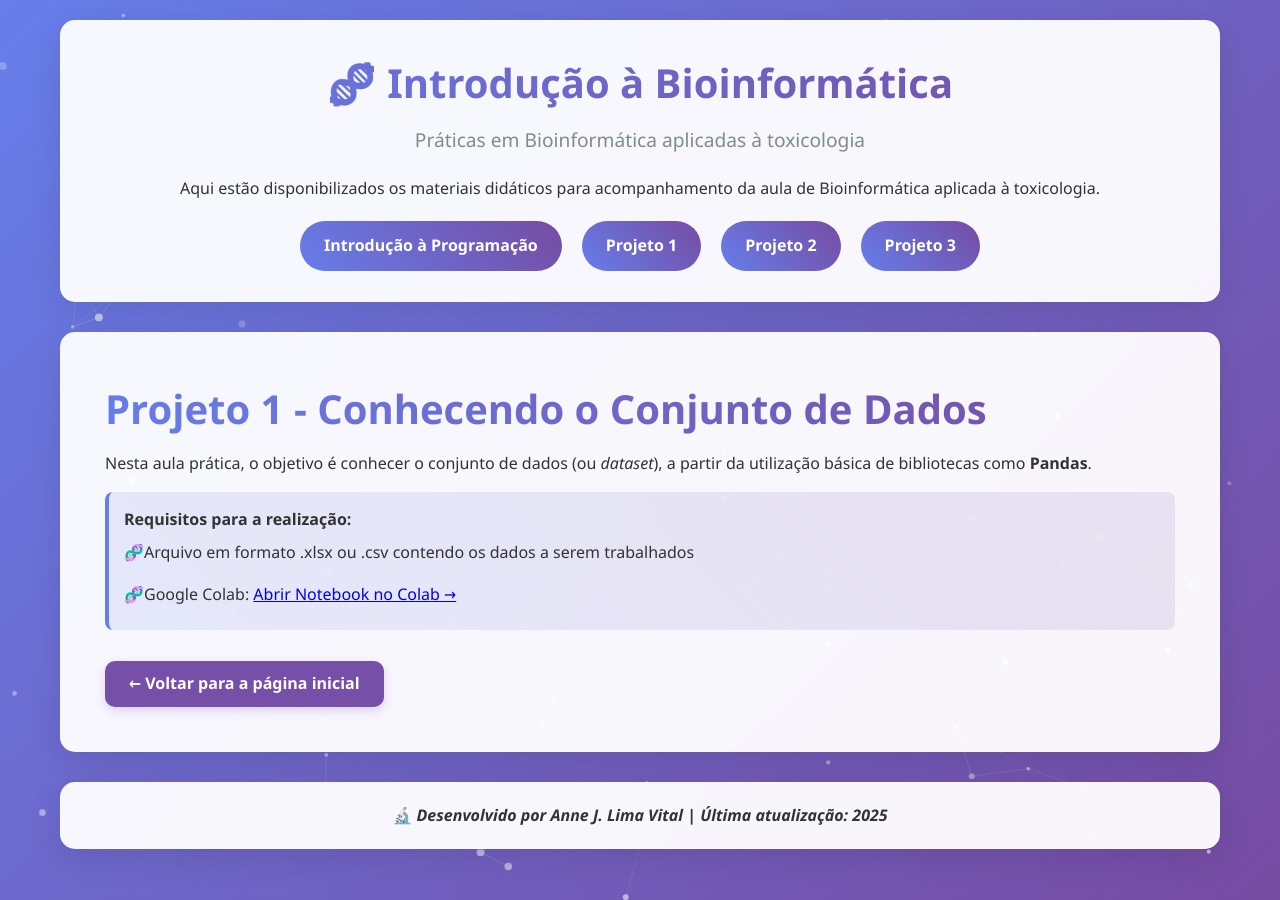
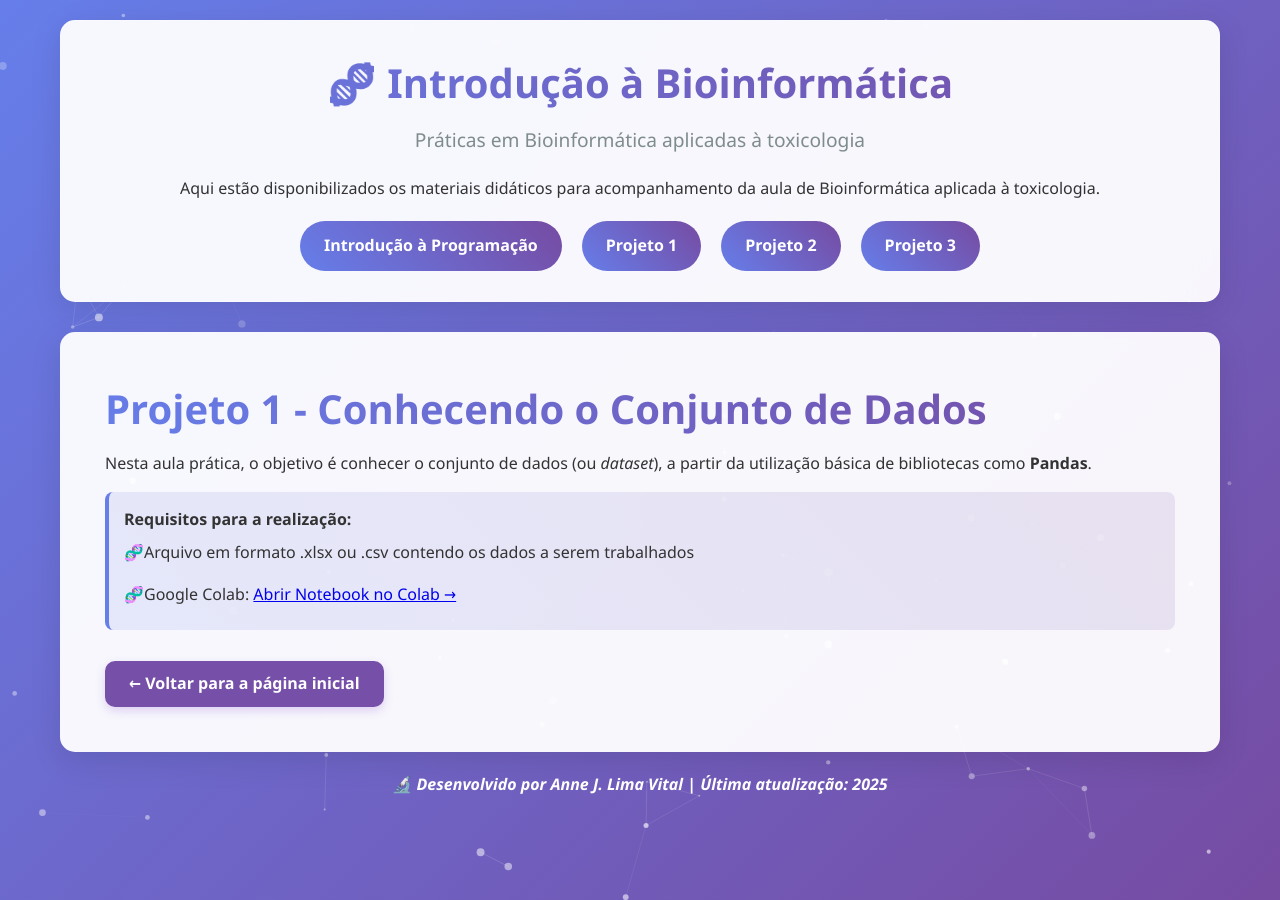
Before and after one commit to annejosiele/AJLV-Bioinformatics, a Jekyll site: the page built from projeto1.md, in a window 1280 px wide. Built offline with Jekyll 4.4.1, drawn with Linux system fonts in a browser that asks for light colours.

Commit message:
Update style.css

```diff
--- a/assets/css/style.css
+++ b/assets/css/style.css
@@ -282,15 +282,15 @@ h1 {
     transform: scale(1.2);
 }
 
-footer {
-    background: rgba(255, 255, 255, 0.95);
-    backdrop-filter: blur(15px);
-    border-radius: 15px;
-    padding: 20px;
-    margin-top: 30px;
+.footer-custom {
     text-align: center;
-    box-shadow: 0 8px 32px rgba(0, 0, 0, 0.1);
-    border: 1px solid rgba(255, 255, 255, 0.2);
+    padding: 20px 10px;
+    color: white;
+    font-weight: bold;
+    font-style: italic;
+    background: transparent;
+    box-shadow: none;
+    border: none;
 }
 
 @media (max-width: 768px) {
```
